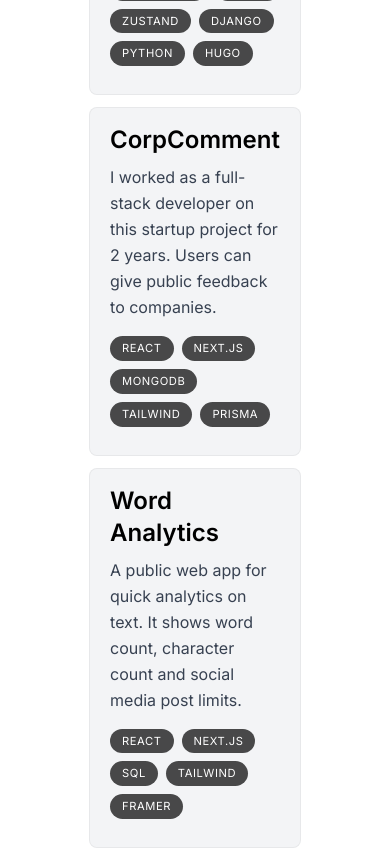
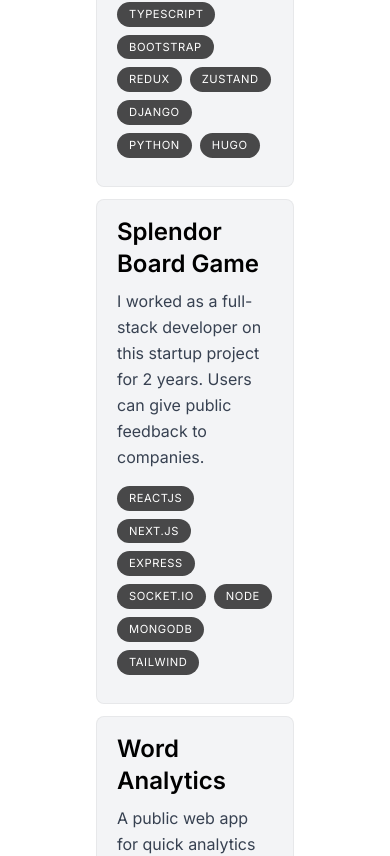
Before and after one commit to bhwong11/portfolio-2023, a Next.js app: page / in a window 390 px wide. Shown: the part 2180-3036 px from the top of the page. Built offline with nearby package versions, Linux system fonts and the light colour scheme.

Commit message:
added favicon

```diff
--- a/app/(components)/Contact/index.tsx
+++ b/app/(components)/Contact/index.tsx
@@ -35,7 +35,7 @@
   return (
     <section ref={ref} id={links.contact}>
       <motion.section
-        className="bg-white border border-black rounded-lg p-3 shadow-md mb-20 sm:mb-28 w-[min(100%,38rem)] text-center"
+        className="bg-white border border-black rounded-lg px-3 py-5 shadow-md mb-20 sm:mb-28 text-center"
         initial={{ opacity: 0, y: 100 }}
         animate={inView?{ opacity: 1, y: 0 }:{opacity: 0, y: -100}}
         transition={{ delay: 0.175 }}
@@ -53,7 +53,7 @@
         <form className="mt-10 flex flex-col" onSubmit={sendEmailHandler} ref={ref}>
             <label htmlFor="email" className="text-left py-2">Enter email</label>
             <input
-              className="px-4 rounded-lg border border-black transition-all"
+              className="px-4 rounded-lg border border-black"
               id="email"
               name="email"
               type="email"
@@ -62,7 +62,7 @@
             />
             <label htmlFor="subject" className="text-left py-2">Enter subject</label>
             <input
-              className="px-4 rounded-lg border border-black transition-all"
+              className="px-4 rounded-lg border border-black"
               id="subject"
               name="subject"
               type="text"
@@ -74,7 +74,7 @@
             <textarea
               id="message"
               name="message"
-              className="w-full h-52 my-3 rounded-lg border border-black p-4 transition-all"
+              className="w-full h-52 my-3 rounded-lg border border-black p-4"
               value={message}
               onChange={(e)=>setMessage(e.target.value)}
             />
--- a/app/layout.tsx
+++ b/app/layout.tsx
@@ -17,6 +17,9 @@
 }) {
   return (
     <html lang="en">
+      <head>
+      <link rel="icon" href="/bwlogo.svg" />
+      </head>
       <body className={inter.className}>
         <ActiveSectionContextProvider>
           {children}
--- a/app/lib/data/index.ts
+++ b/app/lib/data/index.ts
@@ -16,10 +16,10 @@
     imageUrl: "https://i.imgur.com/KimwQrn.png",
   },
   {
-    title: "CorpComment",
+    title: "Splendor Board Game",
     description:
       "I worked as a full-stack developer on this startup project for 2 years. Users can give public feedback to companies.",
-    tags: ["React", "Next.js", "MongoDB", "Tailwind", "Prisma"],
+    tags: ["Reactjs", "Next.js", "Express","Socket.io","Node","MongoDB", "Tailwind"],
     imageUrl: "https://i.imgur.com/dKOEoRQ.png",
   },
   {
```
Also changed, not shown: public/bwlogo.svg (added).
